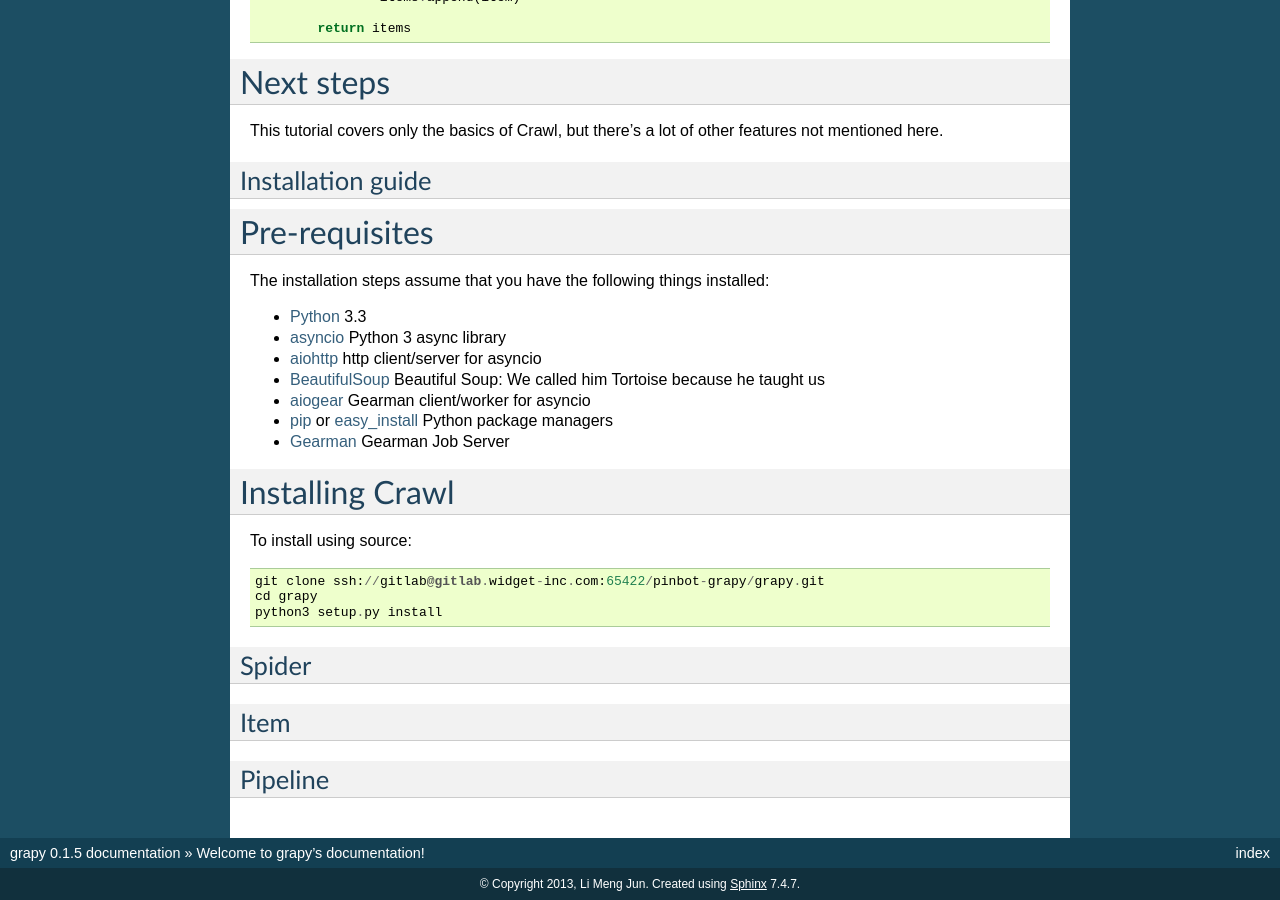
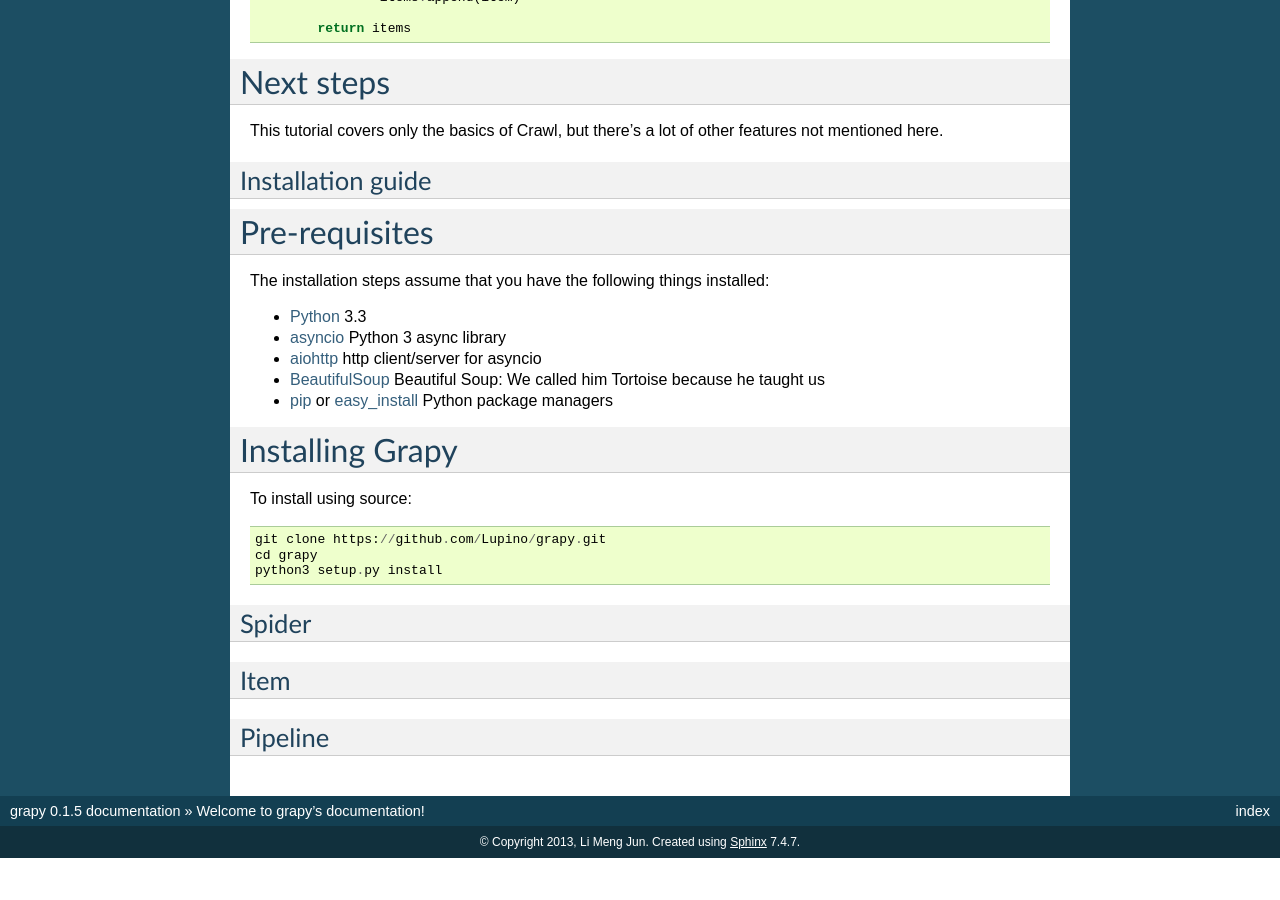
Before and after one commit to Lupino/grapy, a Sphinx documentation site: the page built from docs/index.rst, in a window 1280 px wide and 900 px high, scrolled down 4107 px. Built offline with Sphinx 7.4.7, drawn with Linux system fonts in a browser that asks for light colours; formulas are drawn with MathJax 3; after the commit the page ends 4965 px from its top, so only the background shows below that; some of the changed text lies outside the part shown.

```diff
--- a/docs/index.rst
+++ b/docs/index.rst
@@ -21,7 +21,7 @@ Indices and tables
 * :ref:`search`
 
 ===============
-Crawl Tutorial
+Grapy Tutorial
 ===============
 
 In this tutorial, we'll assume that Crawl is already installed on your system.
@@ -282,16 +282,14 @@ The installation steps assume that you have the following things installed:
 * `asyncio`_ Python 3 async library
 * `aiohttp`_ http client/server for asyncio
 * `BeautifulSoup`_ Beautiful Soup: We called him Tortoise because he taught us
-* `aiogear`_ Gearman client/worker for asyncio
 * `pip`_ or `easy_install`_ Python package managers
-* `Gearman`_ Gearman Job Server
 
-Installing Crawl
+Installing Grapy
 =================
 
 To install using source::
 
-    git clone ssh://gitlab@gitlab.widget-inc.com:65422/pinbot-grapy/grapy.git
+    git clone https://github.com/Lupino/grapy.git
     cd grapy
     python3 setup.py install
 
@@ -299,8 +297,6 @@ To install using source::
 .. _asyncio: https://code.google.com/p/tulip/
 .. _aiohttp: https://github.com/fafhrd91/aiohttp
 .. _BeautifulSoup: http://www.crummy.com/software/BeautifulSoup/
-.. _Gearman: http://gearman.org/
-.. _aiogear: https://github.com/Lupino/aiogear
 .. _pip: http://www.pip-installer.org/en/latest/installing.html
 .. _easy_install: http://pypi.python.org/pypi/setuptools
 
--- a/setup.py
+++ b/setup.py
@@ -13,10 +13,10 @@ requires = ['asyncio', 'aiohttp', 'beautifulsoup4']
 setup(
     name='grapy',
     version='0.1.5',
-    description='a scrapy like model',
+    description='Grapy, a fast high-level screen scraping and web crawling framework for Python 3.3 or later base on asyncio.',
     author='Li Meng Jun',
     author_email='lmjubuntu@gmail.com',
-    url='http://lupino.me',
+    url='https://github.com/Lupino/grapy',
     packages=packages,
     package_dir={'grapy': 'grapy'},
     include_package_data=True,
```
